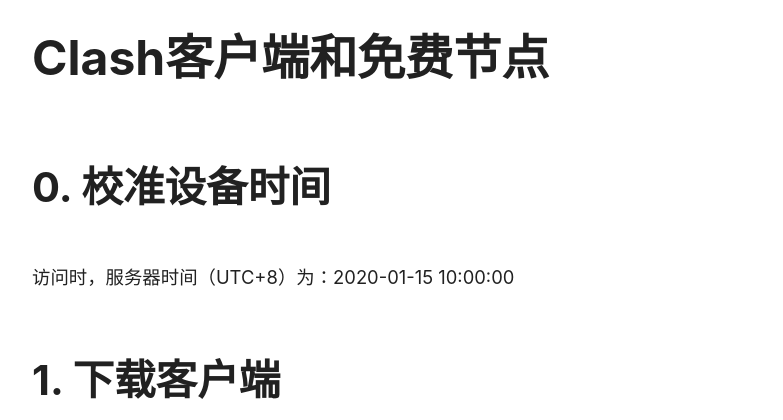
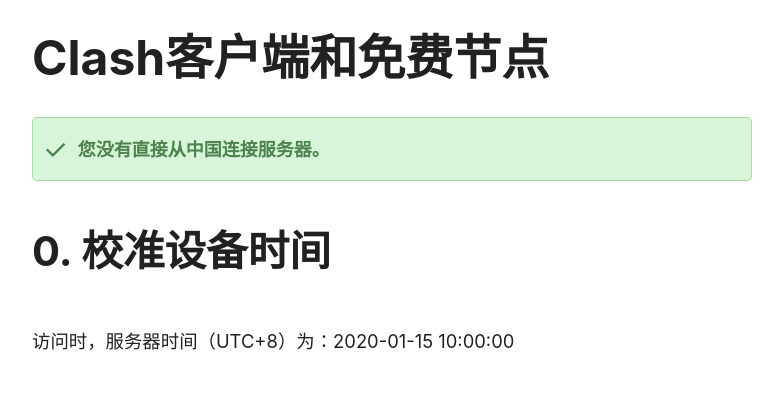
Before and after one commit to SunsetMkt/site-api, a Flask app: template templates/clash.html in a window 1280 px wide. Shown: the top 420 px of the page, without its empty margins (248-1031 px from the left). Run offline with Flask 2, Linux system fonts and the light colour scheme; the template is opened without the code that fills it: most values are stand-ins (such as "Sample title", 1, 10 or a date in 2020).

Commit message:
人性化提示

```diff
--- a/templates/clash.html
+++ b/templates/clash.html
@@ -29,11 +29,36 @@
             max-height: 1000px;
             transition: max-height 0.5s ease-in;
         }
+
+        .success {
+            display: flex;
+            align-items: center;
+            background-color: #d9f5d9;
+            padding: 10px;
+            border-radius: 5px;
+            border: 1px solid #a3d9a3;
+            font-size: 18px;
+            color: #4d834d;
+        }
+
+        .icon {
+            font-size: 28px;
+            margin-right: 10px;
+            color: #4d834d;
+        }
+
+        .message {
+            font-weight: bold;
+        }
     </style>
 </head>
 
 <body>
     <h1>Clash客户端和免费节点</h1>
+    <div class="success {{china}}">
+        <span class="icon">&#10003;</span>
+        <span class="message">您没有直接从中国连接服务器。</span>
+    </div>
     <h2>0. 校准设备时间</h2>
     <p>访问时，服务器时间（UTC+8）为：{{date}}</p>
     <h2>1. 下载客户端</h2>
@@ -69,7 +94,6 @@
     </div>
     <div class="{{china}}">
         <h2>后记</h2>
-        <p>如果您能看见这行字，这说明服务器不认为您正在从中国连接。</p>
         <blockquote>
             我们希望有一天，那些设置障碍使自己的人民与世界隔离、使人民互相隔离的政府，将认识到他们这么做不但伤害自己的利益，也伤害自己公民和全人类的权利。
             <br>
```
